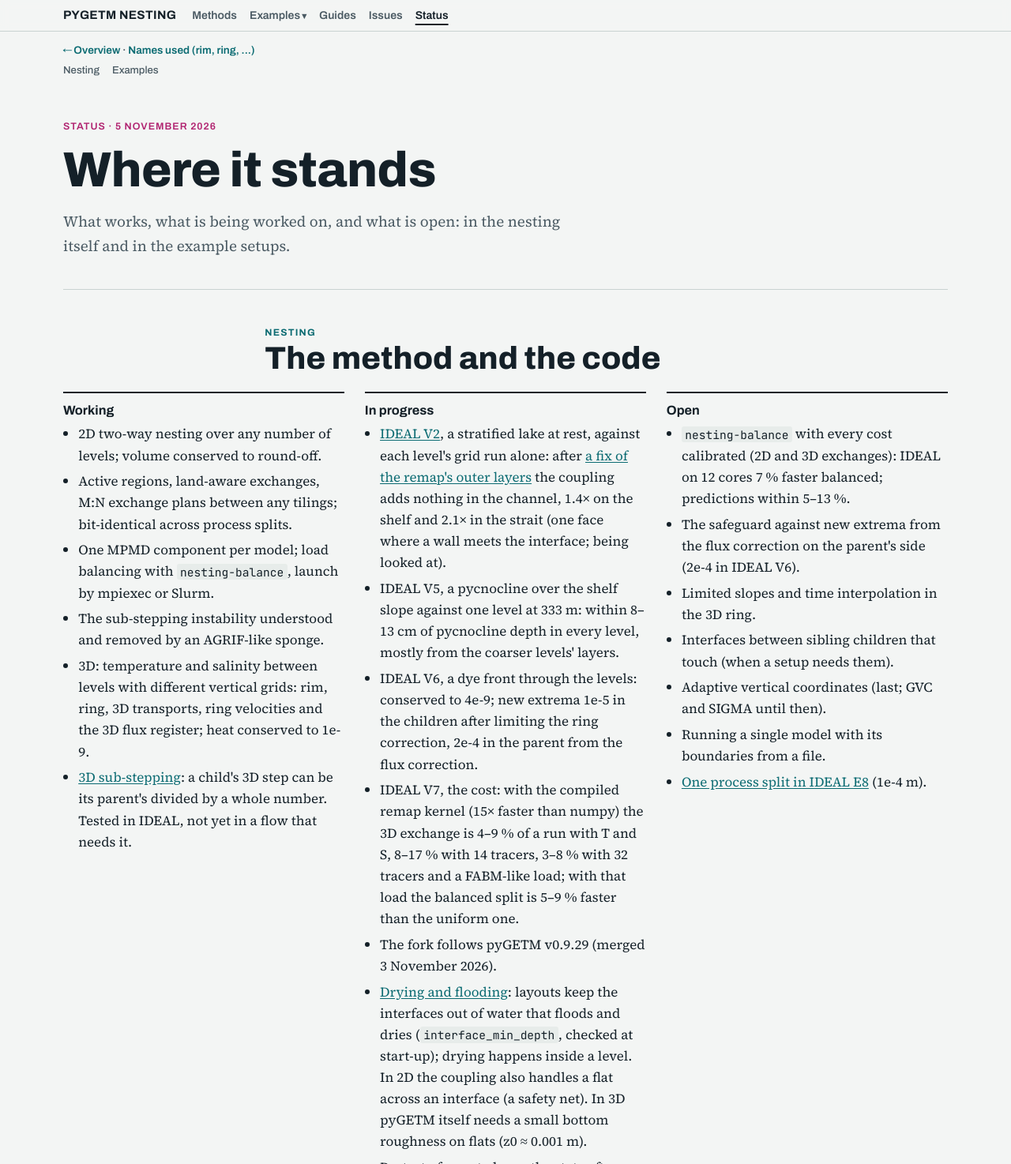
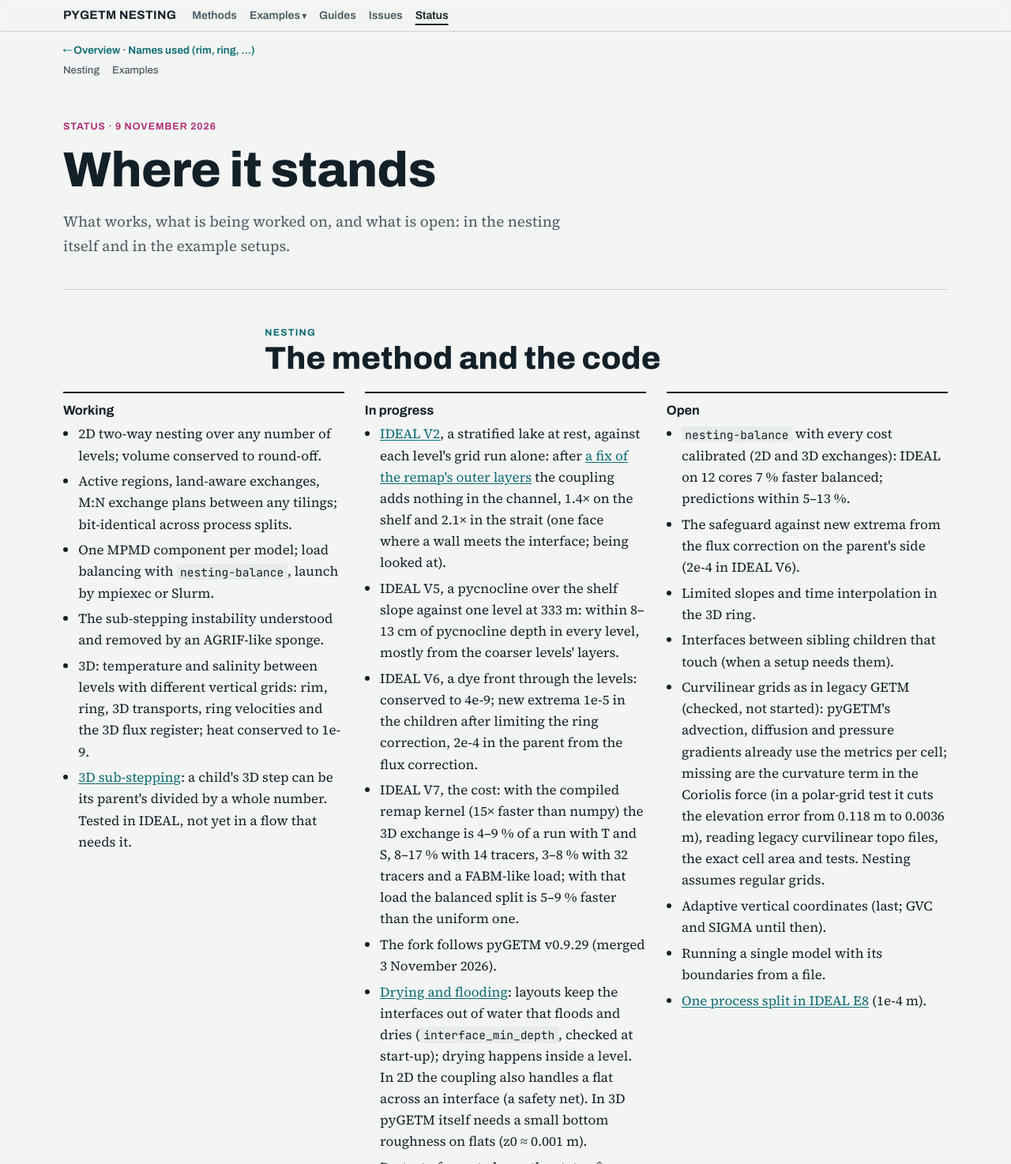
Before and after one commit to bolding/nesting-docs, a plain HTML site: page status.html in a window 1280 px wide. Shown: the top 1474 px of the page at 79% size. Drawn offline with Linux system fonts and the light colour scheme.

Commit message:
Status: curvilinear grids as in legacy GETM (checked, not started)

```diff
--- a/status.html
+++ b/status.html
@@ -193,7 +193,7 @@ h2[id], h3[id] { scroll-margin-top: 4.5rem; }
 <div class="crumbs"><a href="index.html">← Overview</a> · <a href="methods.html#names">Names used (rim, ring, ...)</a></div>
 <nav class="subnav" aria-label="On this page"><a href="#nesting">Nesting</a><a href="#examples">Examples</a></nav>
 
-<header class="hero"><p class="draft">Status · 5 November 2026</p><h1>Where it stands</h1>
+<header class="hero"><p class="draft">Status · 9 November 2026</p><h1>Where it stands</h1>
 <p class="lede">What works, what is being worked on, and what is open: in the nesting itself and in the example setups.</p></header>
 <section id="nesting" class="chapter"><header class="chap"><span class="eyebrow">Nesting</span><h2 id="the-method-and-the-code">The method and the code</h2></header>
 <div class="statusgrid">
@@ -225,6 +225,7 @@ across an interface (a safety net). In 3D pyGETM itself needs a small bottom rou
 <li>The safeguard against new extrema from the flux correction on the parent's side (2e-4 in IDEAL V6).</li>
 <li>Limited slopes and time interpolation in the 3D ring.</li>
 <li>Interfaces between sibling children that touch (when a setup needs them).</li>
+<li>Curvilinear grids as in legacy GETM (checked, not started): pyGETM's advection, diffusion and pressure gradients already use the metrics per cell; missing are the curvature term in the Coriolis force (in a polar-grid test it cuts the elevation error from 0.118 m to 0.0036 m), reading legacy curvilinear topo files, the exact cell area and tests. Nesting assumes regular grids.</li>
 <li>Adaptive vertical coordinates (last; GVC and SIGMA until then).</li>
 <li>Running a single model with its boundaries from a file.</li>
 <li><a href="issues.html#e8-tiles">One process split in IDEAL E8</a> (1e-4 m).</li></ul></div>
```
